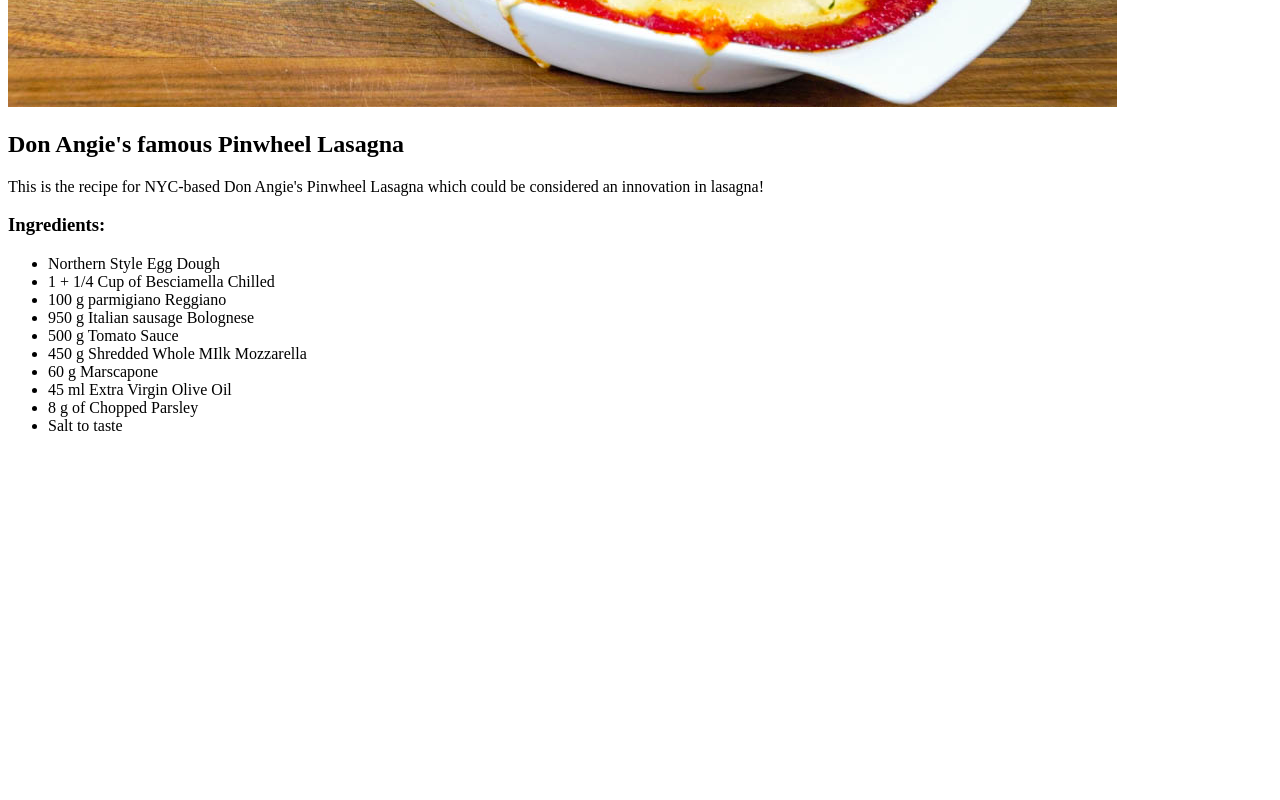
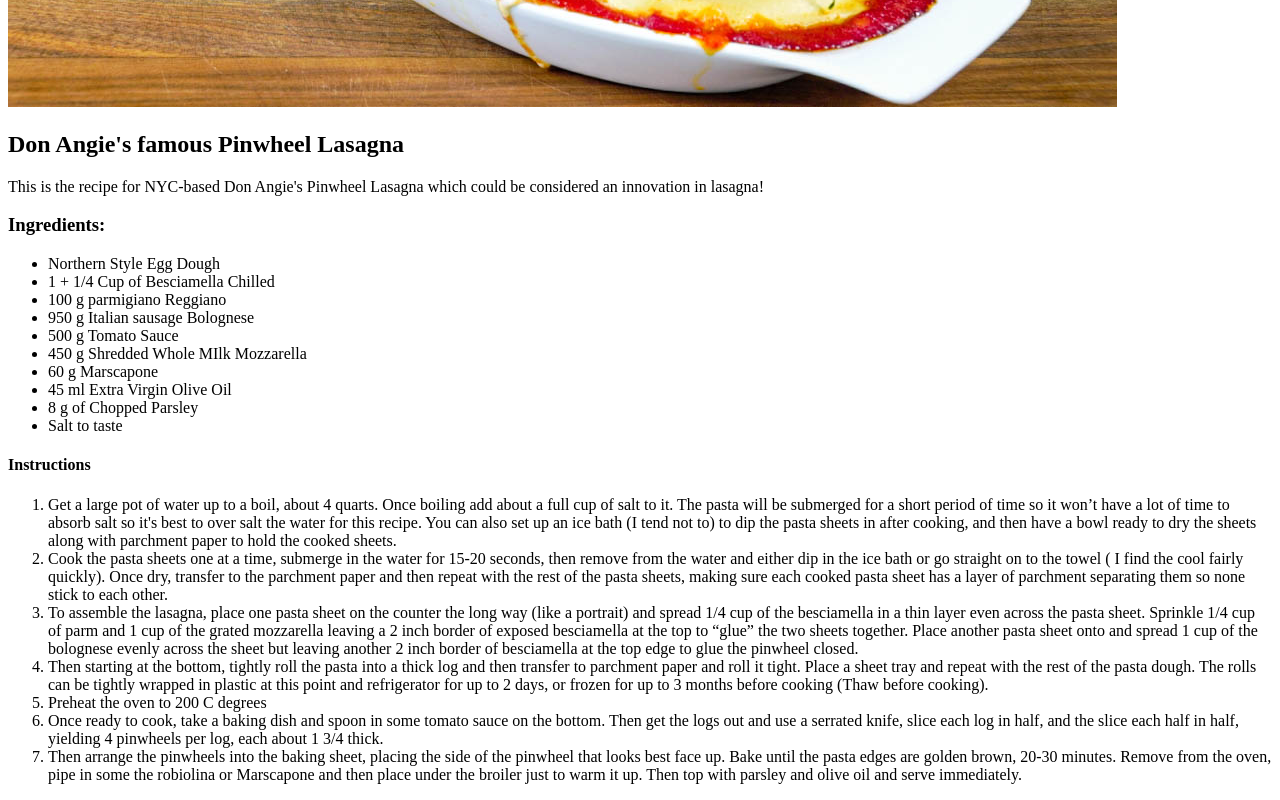
Before and after one commit to jrossmeyer/odin-recipes, a plain HTML site: page recipes/lasagna.html in a window 1280 px wide. Shown: the part 598-1398 px from the top of the page. Before the commit the page ends 1049 px from the top, so only its background shows below. Drawn offline with Linux system fonts and the light colour scheme.

Commit message:
Add instructions to lasagna recipe

```diff
--- a/recipes/lasagna.html
+++ b/recipes/lasagna.html
@@ -24,7 +24,35 @@
         <li>8 g of Chopped Parsley</li>
         <li>Salt to taste</li>
     </ul>
-
+<h4>Instructions</h4>
+<ol>
+    <li>Get a large pot of water up to a boil, about 4 quarts.
+        Once boiling add about a full cup of salt to it.
+        The pasta will be submerged for a short period of time so it won’t have a lot of time to absorb salt so it's best to over salt the water for this recipe.
+        You can also set up an ice bath (I tend not to) to dip the pasta sheets in after cooking,
+        and then have a bowl ready to dry the sheets along with parchment paper to hold the cooked sheets.</li>
+    <li>Cook the pasta sheets one at a time, submerge in the water for 15-20 seconds, then remove from the water and either dip in the ice bath or go straight on to the towel
+         ( I find the cool fairly quickly).
+         Once dry, transfer to the parchment paper and then repeat with the rest of the pasta sheets,
+         making sure each cooked pasta sheet has a layer of parchment separating them so none stick to each other.</li>
+    <li>To assemble the lasagna, place one pasta sheet on the counter the long way (like a portrait) and spread 1/4 cup of the besciamella in a thin layer even across the pasta sheet.
+        Sprinkle 1/4 cup of parm and 1 cup of the grated mozzarella leaving a 2 inch border of exposed besciamella at the top to “glue” the two sheets together.
+        Place another pasta sheet onto and spread 1 cup of the bolognese evenly across the sheet but leaving another 2 inch border of besciamella at the top edge to glue the pinwheel closed.
+    </li>
+    <li>Then starting at the bottom, tightly roll the pasta into a thick log and then transfer to parchment paper and roll it tight.
+        Place a sheet tray and repeat with the rest of the pasta dough.
+        The rolls can be tightly wrapped in plastic at this point and refrigerator for up to 2 days, or frozen for up to 3 months before cooking (Thaw before cooking).
+    </li>
+    <li>Preheat the oven to 200 C degrees</li>
+    <li>Once ready to cook, take a baking dish and spoon in some tomato sauce on the bottom.
+        Then get the logs out and use a serrated knife, slice each log in half, and the slice each half in half, yielding 4 pinwheels per log, each about 1 3/4 thick.
+    </li>
+    <li>Then arrange the pinwheels into the baking sheet, placing the side of the pinwheel that looks best face up.
+        Bake until the pasta edges are golden brown, 20-30 minutes.
+        Remove from the oven, pipe in some the robiolina or Marscapone and then place under the broiler just to warm it up.
+        Then top with parsley and olive oil and serve immediately.
+    </li>
+</ol>
 
 </body>
 
```
